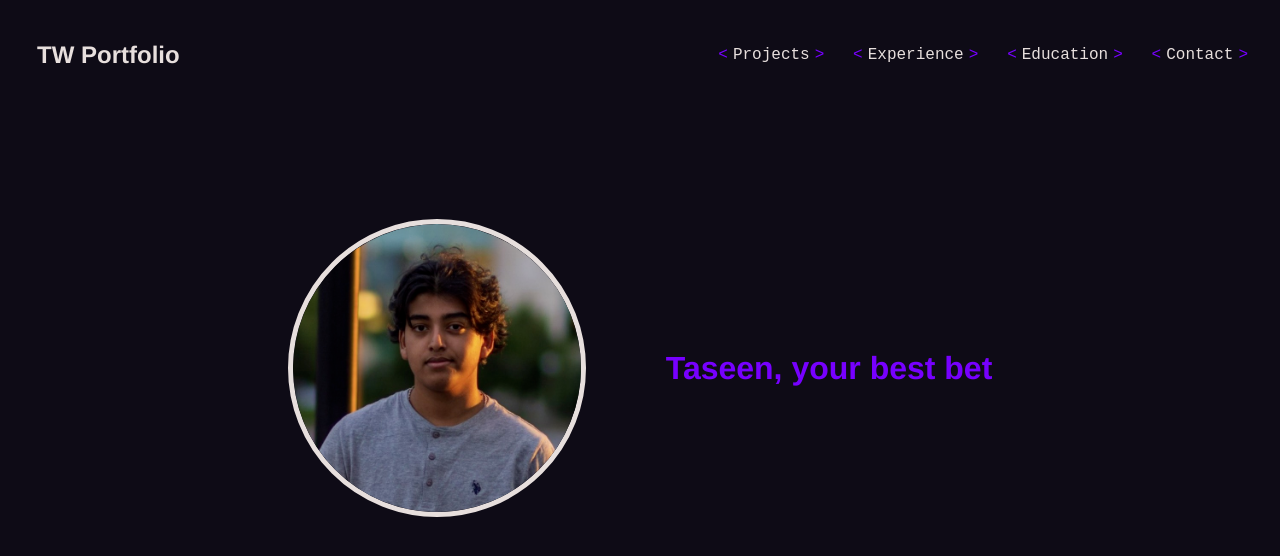
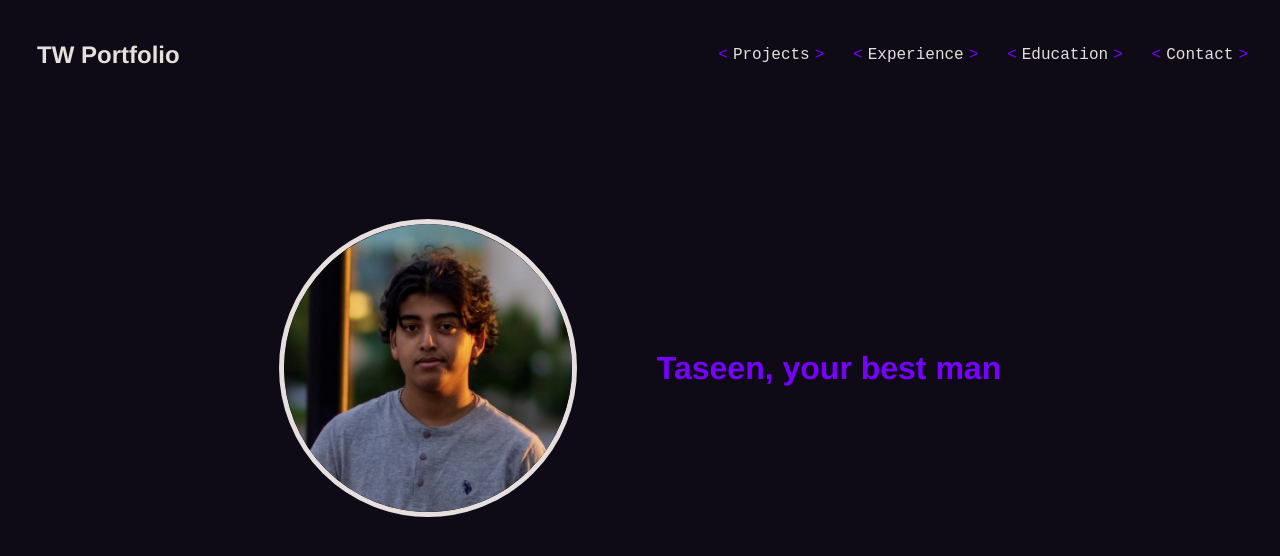
Before and after one commit to taseenw/Personal-Portfolio, a plain HTML site: page index.html in a window 1280 px wide. Drawn offline with Linux system fonts and the light colour scheme.

Commit message:
Update index.html

```diff
--- a/index.html
+++ b/index.html
@@ -13,7 +13,7 @@
         <div class="greeting">
             <img src="headshot.png" class="headshot" height="40%">
             &nbsp;&nbsp;&nbsp;&nbsp;&nbsp;&nbsp;&nbsp;&nbsp;&nbsp;&nbsp;&nbsp;&nbsp;&nbsp;&nbsp;&nbsp;&nbsp;&nbsp;&nbsp;
-            <h1 class="title">Taseen, your best bet</h1>
+            <h1 class="title">Taseen, your best man</h1>
         </div>
 
         <nav>
```
